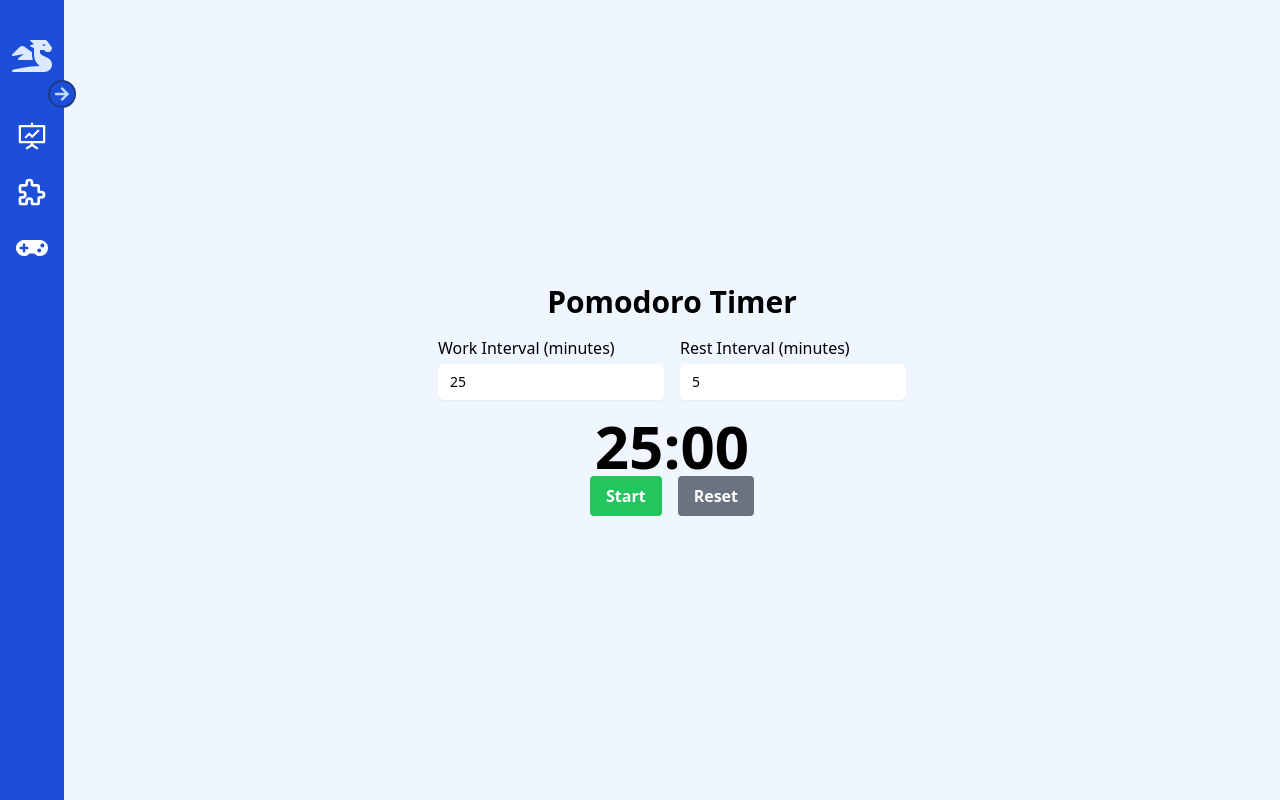
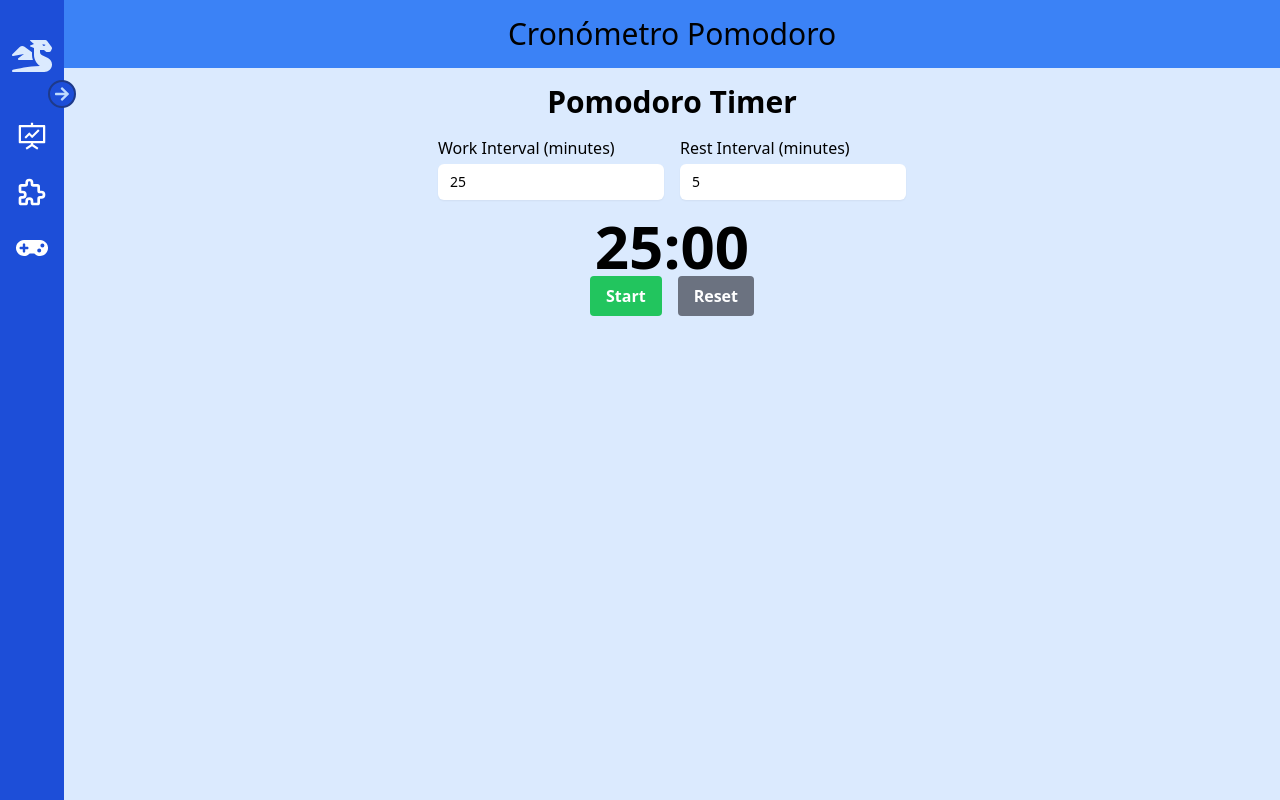
Before and after one commit to irenealcaine/el-rincon-de-no-pensar, a React (Create React App) app: page /components/timer in a window 1280 px wide. Built offline with nearby package versions, Linux system fonts and the light colour scheme.

Commit message:
Update Timer.jsx and Watch.jsx

```diff
--- a/src/Components/Timer.jsx
+++ b/src/Components/Timer.jsx
@@ -1,5 +1,6 @@
 import React, { useState, useEffect } from "react";
 import useInterval from "../Hooks/useInterval"; // custom hook to handle setInterval
+import Header from './Header'
 
 const Timer = () => {
 
@@ -76,7 +77,9 @@ const Timer = () => {
   const [isRestInterval, setIsRestInterval] = useState(false);
 
   return (
-    <div className="flex flex-col items-center justify-center min-h-screen">
+    <div className="min-h-screen bg-blue-100">
+      <Header title={"Cronómetro Pomodoro"} />
+    <div className="flex flex-col items-center justify-center">
       <h1 className="text-3xl font-bold mb-4">Pomodoro Timer</h1>
       <div className="flex mb-4">
         <div className="mr-4">
@@ -119,6 +122,7 @@ const Timer = () => {
         </button>
       </div>
     </div>
+    </div>
   )
 }
 
--- a/src/Components/Watch.jsx
+++ b/src/Components/Watch.jsx
@@ -1,4 +1,5 @@
 import React, { useState, useEffect } from "react";
+import Header from './Header'
 
 const Watch = () => {
   const [time, setTime] = useState(new Date());
@@ -17,7 +18,9 @@ const Watch = () => {
   const secondDegrees = seconds * 6 + 180;
 
   return (
-    <div className="h-screen flex justify-center items-center">
+  <div className="min-h-screen bg-blue-100">
+  <Header title={"Reloj"} />
+    <div className="h-full flex justify-center items-center">
       <div className="relative w-72 h-72 rounded-full border-4 border-blue-700 bg-white">
         <div
           className="absolute top-1/2 left-1/2 w-1 h-20 bg-green-700 rounded transform -translate-x-1/2 translate-y-full"
@@ -43,6 +46,7 @@ const Watch = () => {
         <div className="absolute top-1/2 left-1/2 w-4 h-4 rounded-full bg-blue-700 transform -translate-x-1/2 -translate-y-1/2" />
       </div>
     </div>
+    </div>
   );
 };
 
```
